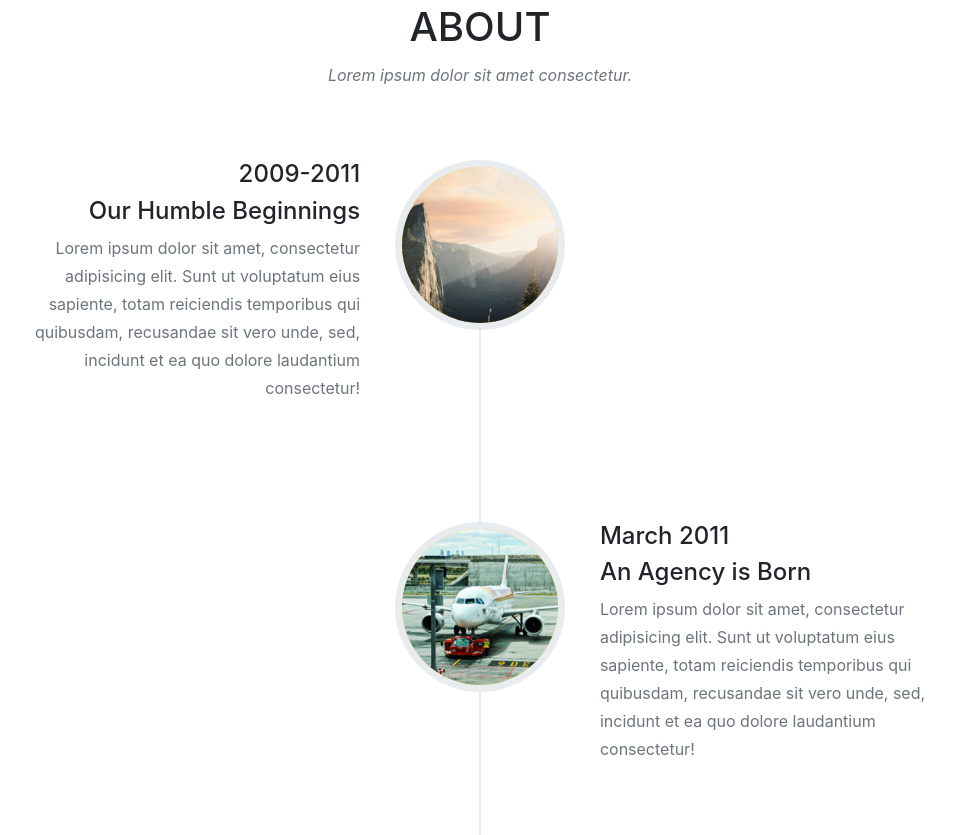
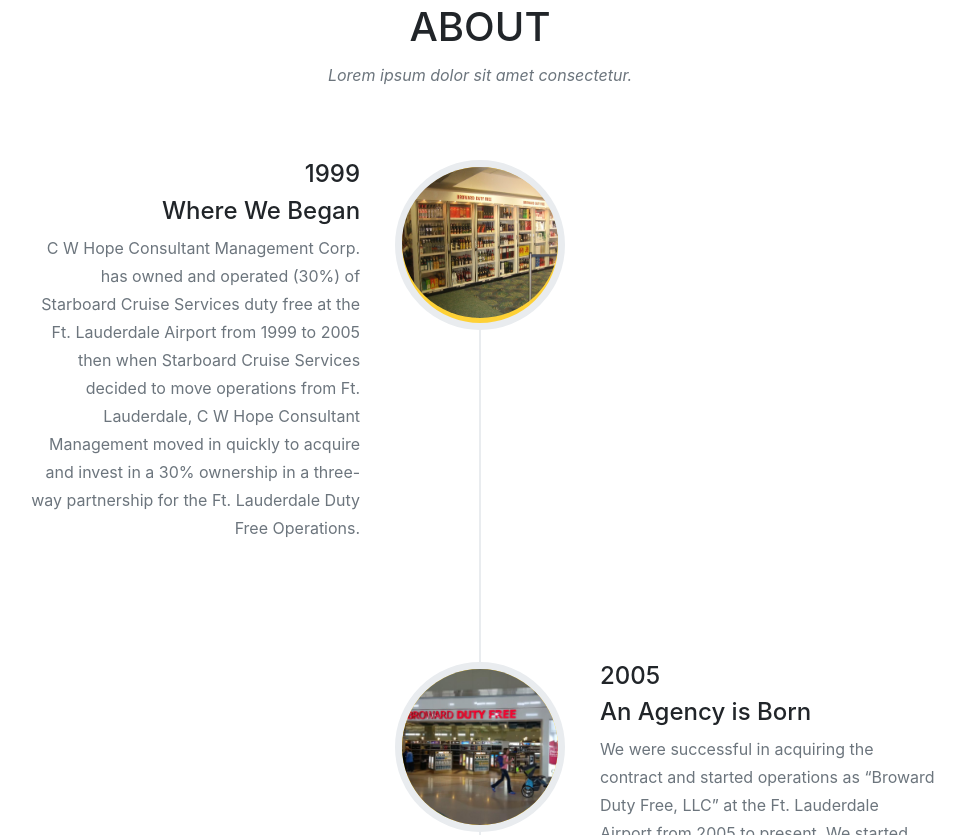
Before and after one commit to jlev2282/CWHope, a website with bundled scripts: page index.html in a window 1280 px wide. Shown: the part 3015-3850 px from the top of the page, without its empty margins (160-1125 px from the left). Built offline with nearby package versions, Linux system fonts and the light colour scheme; a web font is replaced by a local one.

Commit message:
first group of pics and info for timeline

```diff
--- a/index.html
+++ b/index.html
@@ -218,29 +218,29 @@
             <ul class="timeline">
               <li>
                 <div class="timeline-image">
-                  <img class="rounded-circle img-fluid" src="img/about/1.jpg" alt="">
+                  <img class="rounded-circle img-fluid" src="img/store_bottles.png" alt="bottle section">
                 </div>
                 <div class="timeline-panel">
                   <div class="timeline-heading">
-                    <h4>2009-2011</h4>
-                    <h4 class="subheading">Our Humble Beginnings</h4>
+                    <h4>1999</h4>
+                    <h4 class="subheading">Where We Began</h4>
                   </div>
                   <div class="timeline-body">
-                    <p class="text-muted">Lorem ipsum dolor sit amet, consectetur adipisicing elit. Sunt ut voluptatum eius sapiente, totam reiciendis temporibus qui quibusdam, recusandae sit vero unde, sed, incidunt et ea quo dolore laudantium consectetur!</p>
+                    <p class="text-muted">C W Hope Consultant Management Corp. has owned and operated (30%) of Starboard Cruise Services duty free at the Ft. Lauderdale Airport from 1999 to 2005 then when Starboard Cruise Services decided to move operations from Ft. Lauderdale, C W Hope Consultant Management moved in quickly to acquire and invest in a 30% ownership in a three-way partnership for the Ft. Lauderdale Duty Free Operations. </p>
                   </div>
                 </div>
               </li>
               <li class="timeline-inverted">
                 <div class="timeline-image">
-                  <img class="rounded-circle img-fluid" src="img/about/2.jpg" alt="">
+                  <img class="rounded-circle img-fluid" src="img/storefront_with_sign.jpg" alt="bottle section">
                 </div>
                 <div class="timeline-panel">
                   <div class="timeline-heading">
-                    <h4>March 2011</h4>
+                    <h4>2005</h4>
                     <h4 class="subheading">An Agency is Born</h4>
                   </div>
                   <div class="timeline-body">
-                    <p class="text-muted">Lorem ipsum dolor sit amet, consectetur adipisicing elit. Sunt ut voluptatum eius sapiente, totam reiciendis temporibus qui quibusdam, recusandae sit vero unde, sed, incidunt et ea quo dolore laudantium consectetur!</p>
+                    <p class="text-muted">We were successful in acquiring the contract and started operations as “Broward Duty Free, LLC” at the Ft. Lauderdale Airport from 2005 to present.  We started out with two locations: one pre-security store of 1,200 sq. ft. and a post security store of 500 sq. ft.  As we moved forward, the airport developed and changed to adjust for safety of our fellow citizens due to the attacks of 911.   The Fort Lauderdale/Hollywood International airport then decided to place a duty-free store at each terminal as there was no longer a designated international terminal.  </p>
                   </div>
                 </div>
               </li>
```
Also changed, not shown: img/brittany.jpg (added), img/john.jpg (added), img/store_bottles.png (added), img/store_bottles2.png (added), img/store_center.png (added), img/store_checkout.jpg (added), img/storefront_with_sign.jpg (added), img/storefront_with_sign2.png (added).
